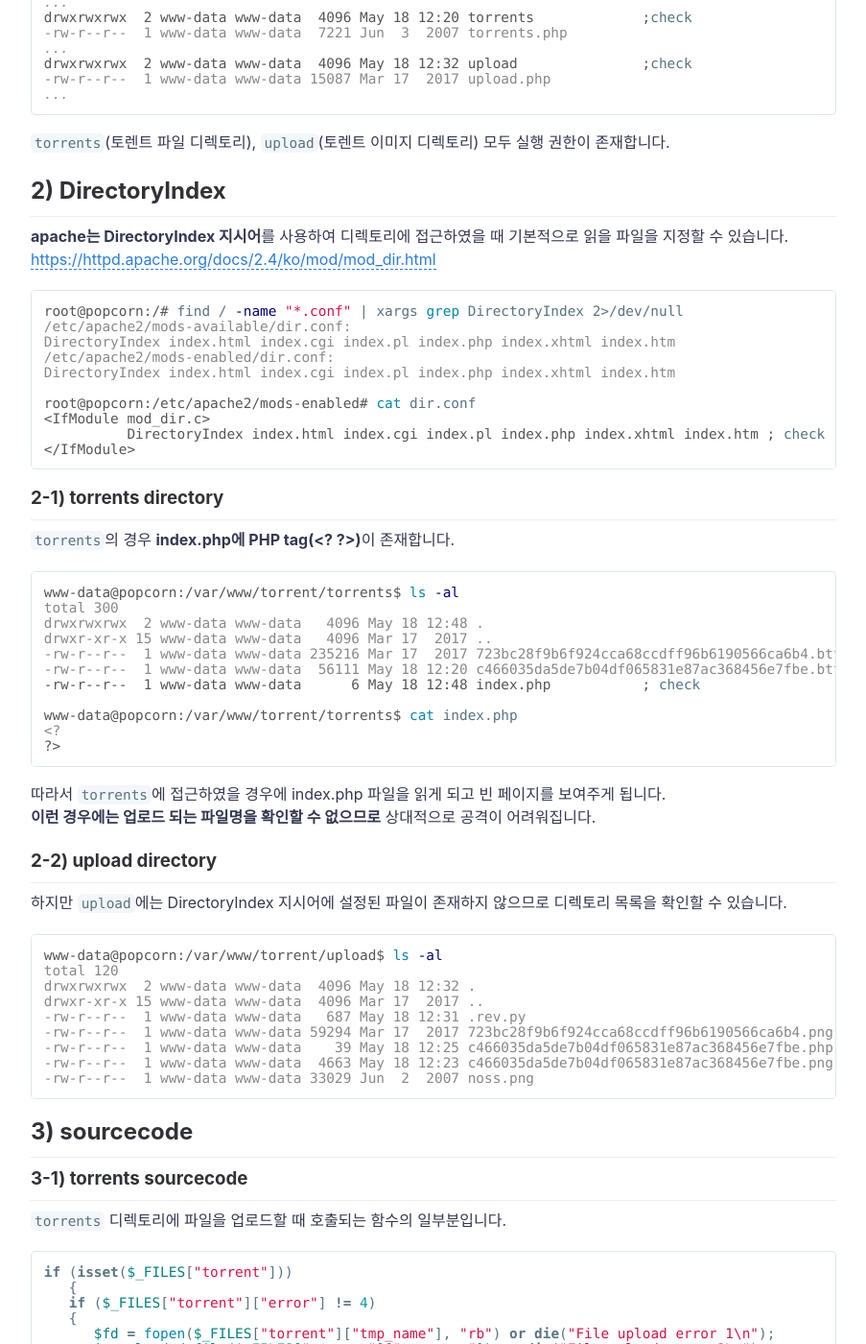
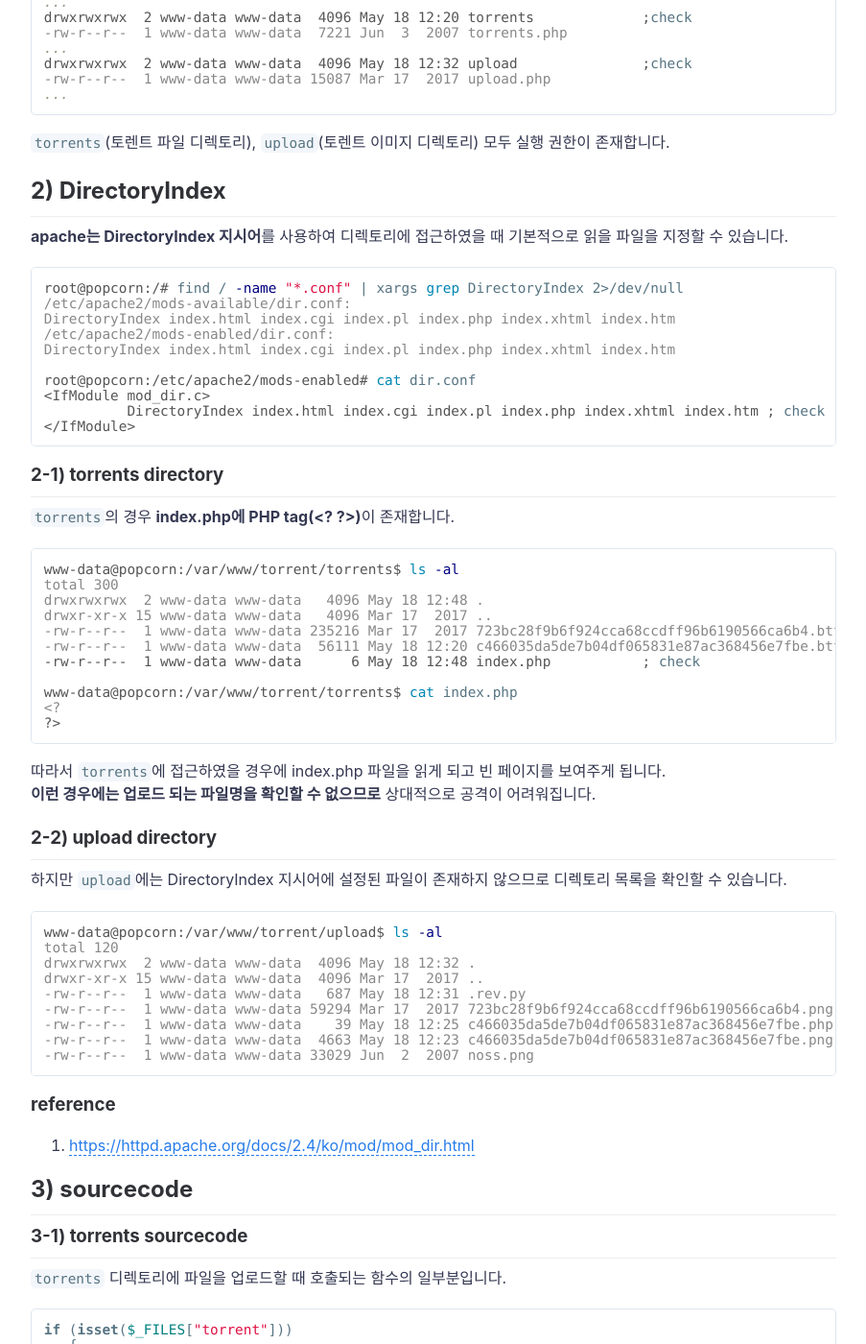
Before and after one commit to ppouhack/ppouhack.github.io, a Jekyll site: the page built from _posts/Etc/2019-05-13-hack the box-popcorn.md, in a window 1280 px wide and 1400 px high, scrolled down 1254 px. Shown: the whole window at 96% size, without its empty margins (188-1091 px from the left). Built offline with Jekyll 4.4.1, drawn with Linux system fonts in a browser that asks for light colours; comment, search, counter and statistics services are not loaded.

Commit message:
2019-05-24-commit-1

````diff
--- a/_posts/Etc/2019-05-13-hack the box-popcorn.md
+++ b/_posts/Etc/2019-05-13-hack the box-popcorn.md
@@ -49,7 +49,7 @@ drwxrwxrwx  2 www-data www-data  4096 May 18 12:32 upload 		;check
 ---
 
 **apache는 DirectoryIndex 지시어**를 사용하여 디렉토리에 접근하였을 때 기본적으로 읽을 파일을 지정할 수 있습니다.
-[https://httpd.apache.org/docs/2.4/ko/mod/mod_dir.html](https://httpd.apache.org/docs/2.4/ko/mod/mod_dir.html)
+
 
 ```console
 root@popcorn:/# find / -name "*.conf" | xargs grep DirectoryIndex 2>/dev/null
@@ -101,6 +101,10 @@ drwxr-xr-x 15 www-data www-data  4096 Mar 17  2017 ..
 -rw-r--r--  1 www-data www-data  4663 May 18 12:23 c466035da5de7b04df065831e87ac368456e7fbe.png
 -rw-r--r--  1 www-data www-data 33029 Jun  2  2007 noss.png
 ```
+
+### reference
+
+1. [https://httpd.apache.org/docs/2.4/ko/mod/mod_dir.html](https://httpd.apache.org/docs/2.4/ko/mod/mod_dir.html)
 
 ## 3) sourcecode
 ---
````
